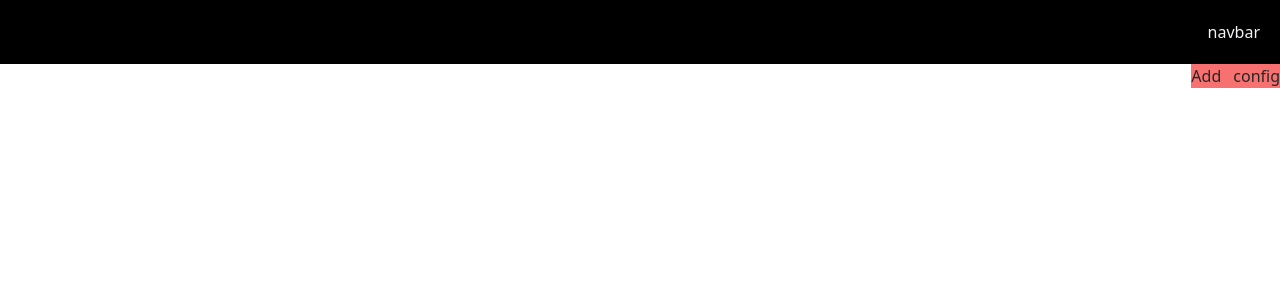
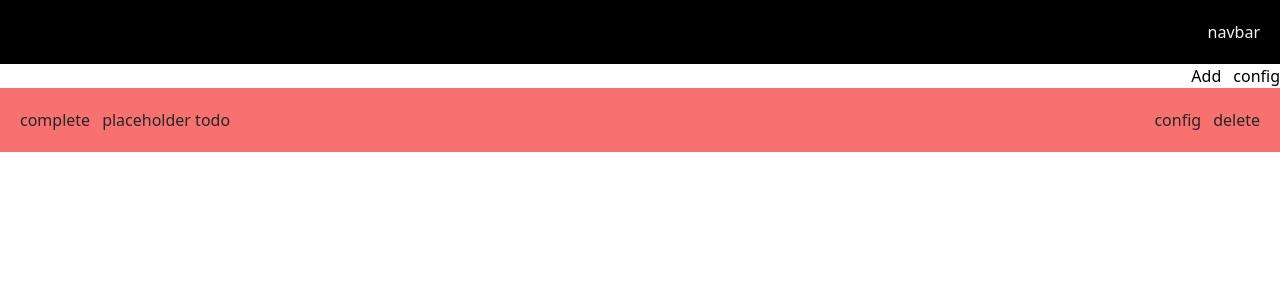
Before and after one commit to jeremiah-quill/tick-tock-todos, a React (Create React App) app: page / in a window 1280 px wide. Shown: the top 300 px of the page. Built offline with nearby package versions, Linux system fonts and the light colour scheme.

Commit message:
moved TodoForm outside of TodoList so it does not render on every TodoList render.  memoized todo so it only re-renders when necessary

```diff
--- a/src/components/TickTockTodos/TickTockTodos.js
+++ b/src/components/TickTockTodos/TickTockTodos.js
@@ -1,15 +1,19 @@
 import React from 'react';
 import Navbar from '../Navbar';
 import TodoList from '../TodoList';
-import TodosProvider from '../../contexts/TodoContext';
+import TodoForm from '../TodoForm';
+import { TodosProvider } from '../../contexts/TodoContext';
 
 const TickTockTodos = () => {
   return (
     <>
-      <TodosProvider>
-        <Navbar />
-        <TodoList />
-      </TodosProvider>
+      <Navbar />
+      <main className="pt-16">
+        <TodosProvider>
+          <TodoForm />
+          <TodoList />
+        </TodosProvider>
+      </main>
     </>
   );
 };
--- a/src/components/Todo/Todo.js
+++ b/src/components/Todo/Todo.js
@@ -1,4 +1,4 @@
-import { useState } from 'react';
+import { useState, memo } from 'react';
 import ConfigView from '../ConfigView';
 import StaticTodoView from '../StaticTodoView';
 
@@ -12,6 +12,7 @@ const Todo = ({ todo }) => {
   function closeConfigView() {
     setIsConfigOpen(false);
   }
+  console.log('rendered todo');
 
   return (
     <div className="relative">
@@ -27,4 +28,4 @@ const Todo = ({ todo }) => {
   );
 };
 
-export default Todo;
+export default memo(Todo);
--- a/src/components/TodoForm/TodoForm.js
+++ b/src/components/TodoForm/TodoForm.js
@@ -30,8 +30,6 @@ const TodoForm = () => {
     console.log('clicked config');
   };
 
-  console.log('in todo form');
-
   return (
     <div className="flex">
       <form className="flex grow" onSubmit={handleSubmit}>
--- a/src/components/TodoList/TodoList.js
+++ b/src/components/TodoList/TodoList.js
@@ -1,14 +1,12 @@
 import React, { useContext } from 'react';
 import { TodosContext } from '../../contexts/TodoContext';
 import Todo from '../Todo';
-import TodoForm from '../TodoForm';
 
 const TodoList = () => {
   const todos = useContext(TodosContext);
 
   return (
-    <div className="max-w-full bg-red-400 text-neutral-800 pt-16">
-      <TodoForm />
+    <div className="max-w-full bg-red-400 text-neutral-800">
       {todos.length > 0 ? (
         <ul>
           {todos.map((todo) => (
--- a/src/contexts/TodoContext.js
+++ b/src/contexts/TodoContext.js
@@ -16,8 +16,19 @@ export const DispatchTodosContext = React.createContext();
 //   dateCompleted: null,
 //   isConfigOpen: false,
 // };
-export default function TodosProvider({ children }) {
-  const [todos, dispatchTodos] = useReducer(todosReducer, []);
+export function TodosProvider({ children }) {
+  const [todos, dispatchTodos] = useReducer(todosReducer, [
+    {
+      importance: 1,
+      category: 'link',
+      text: 'placeholder todo',
+      completed: false,
+      dateAdded: null,
+      dateCompleted: null,
+      isConfigOpen: false,
+      id: 1,
+    },
+  ]);
 
   return (
     <TodosContext.Provider value={todos}>
--- a/src/index.js
+++ b/src/index.js
@@ -5,7 +5,7 @@ import App from './App';
 
 const root = ReactDOM.createRoot(document.getElementById('root'));
 root.render(
-  // <React.StrictMode>
-  <App />
-  // </React.StrictMode>
+  <React.StrictMode>
+    <App />
+  </React.StrictMode>
 );
```
